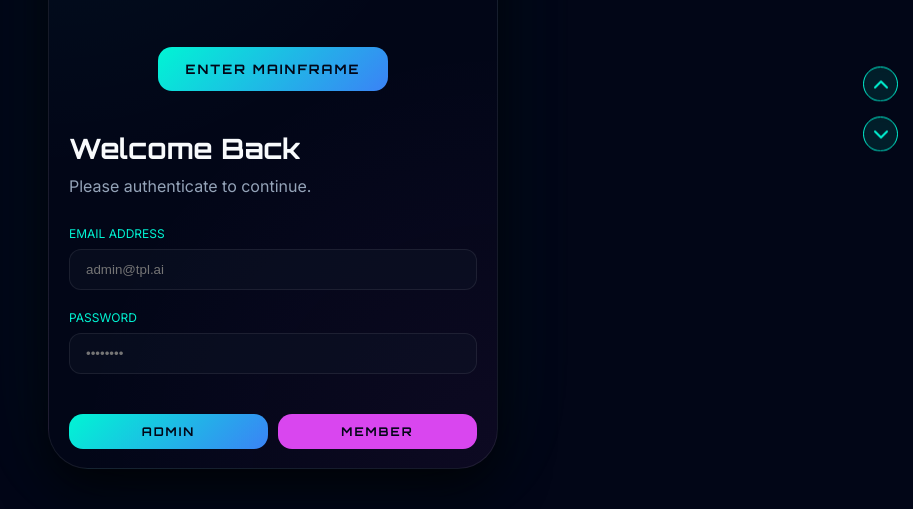
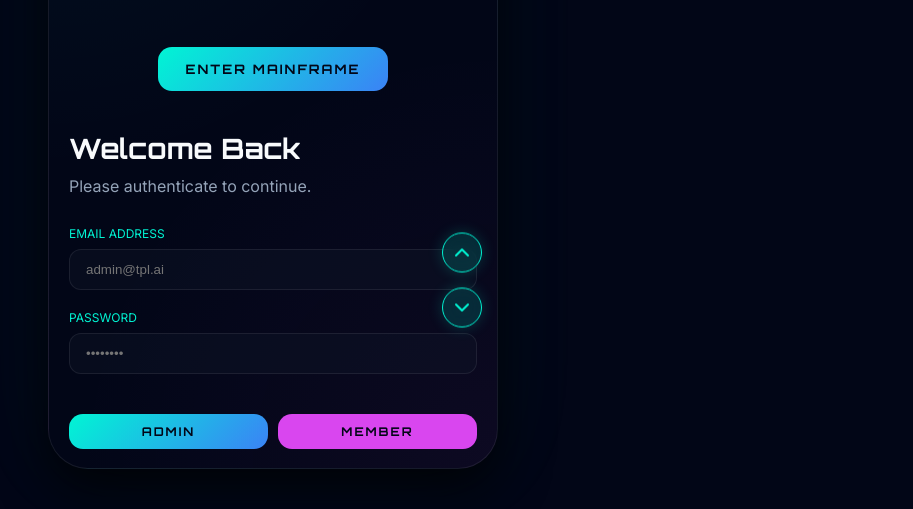
Before and after one commit to nourheneghribi507-sudo/hack, a website: page index.html in a window 1280 px wide. Both pictures are taken after a click on the button "ENTER MAINFRAME". Shown: the part 291-800 px from the top of the page, without its empty margins (367-1280 px from the left). Drawn offline with nearby package versions, Linux system fonts and the light colour scheme.

Commit message:
fix: use absolute positioning for login scroll controls

```diff
--- a/index.html
+++ b/index.html
@@ -230,9 +230,9 @@
 
         <!-- Login Screen -->
         <div id="login" class="screen" style="padding: 40px 20px; overflow-y: auto; height: 100%; position: relative; scroll-behavior: smooth;">
-            <div style="position: fixed; right: 15px; top: 50%; transform: translateY(-50%); display: flex; flex-direction: column; gap: 15px; z-index: 100;">
-                <button onclick="scrollLogin('up')" style="background: rgba(0, 245, 212, 0.1); border: 1px solid var(--primary-cyan); color: var(--primary-cyan); border-radius: 50%; width: 35px; height: 35px; display: flex; align-items: center; justify-content: center; cursor: pointer; backdrop-filter: blur(5px);"><i data-lucide="chevron-up" size="18"></i></button>
-                <button onclick="scrollLogin('down')" style="background: rgba(0, 245, 212, 0.1); border: 1px solid var(--primary-cyan); color: var(--primary-cyan); border-radius: 50%; width: 35px; height: 35px; display: flex; align-items: center; justify-content: center; cursor: pointer; backdrop-filter: blur(5px);"><i data-lucide="chevron-down" size="18"></i></button>
+            <div style="position: absolute; right: 15px; top: 50%; transform: translateY(-50%); display: flex; flex-direction: column; gap: 15px; z-index: 100;">
+                <button onclick="scrollLogin('up')" style="background: rgba(0, 245, 212, 0.15); border: 1px solid var(--primary-cyan); color: var(--primary-cyan); border-radius: 50%; width: 40px; height: 40px; display: flex; align-items: center; justify-content: center; cursor: pointer; backdrop-filter: blur(8px); box-shadow: 0 0 15px rgba(0, 245, 212, 0.2); transition: all 0.3s ease;"><i data-lucide="chevron-up" size="20"></i></button>
+                <button onclick="scrollLogin('down')" style="background: rgba(0, 245, 212, 0.15); border: 1px solid var(--primary-cyan); color: var(--primary-cyan); border-radius: 50%; width: 40px; height: 40px; display: flex; align-items: center; justify-content: center; cursor: pointer; backdrop-filter: blur(8px); box-shadow: 0 0 15px rgba(0, 245, 212, 0.2); transition: all 0.3s ease;"><i data-lucide="chevron-down" size="20"></i></button>
             </div>
             <h2 style="font-family: 'Orbitron', sans-serif; font-size: 28px; margin-bottom: 10px;">Welcome Back</h2>
             <p style="color: var(--text-secondary); margin-bottom: 30px;">Please authenticate to continue.</p>
```
